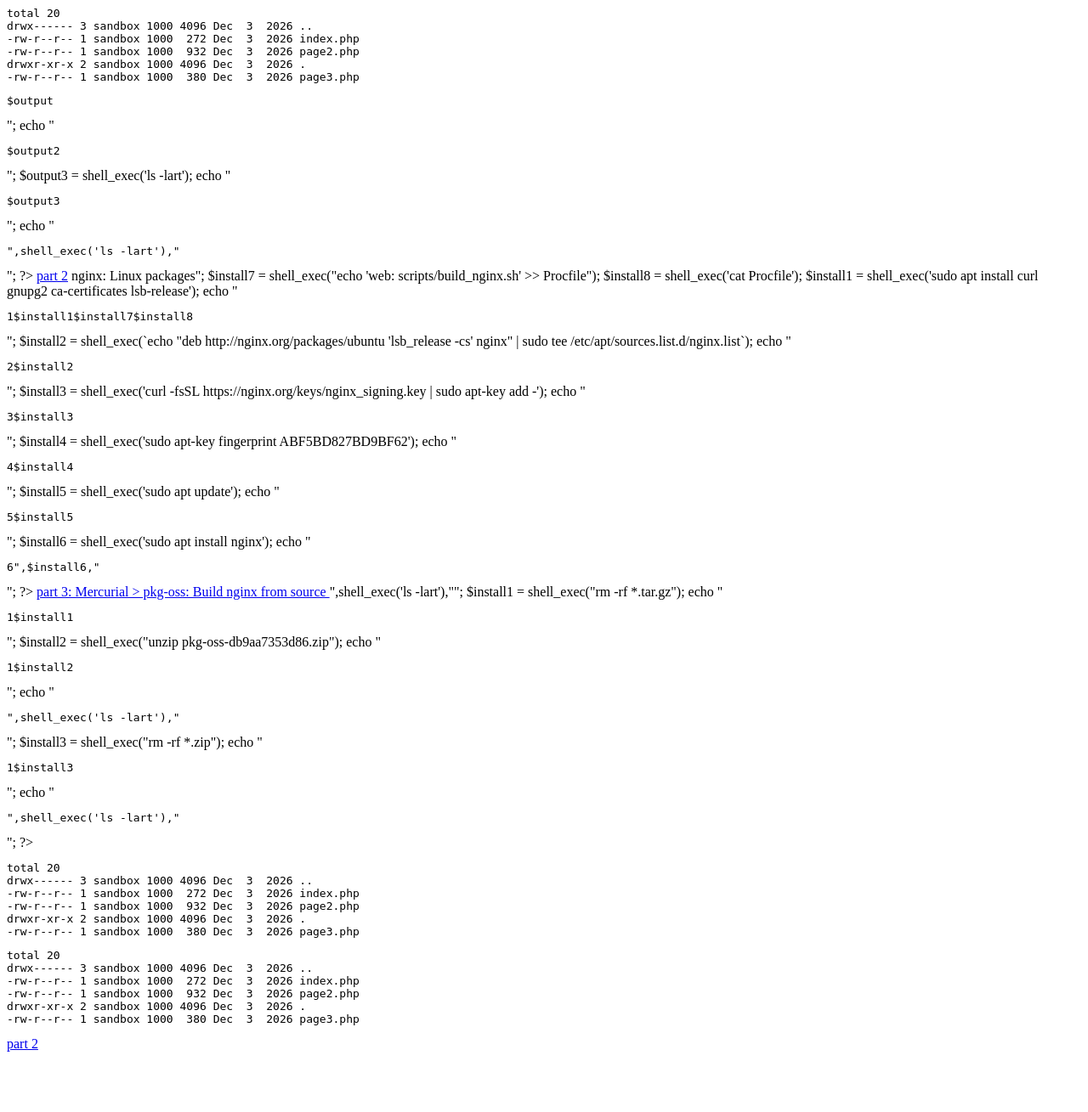
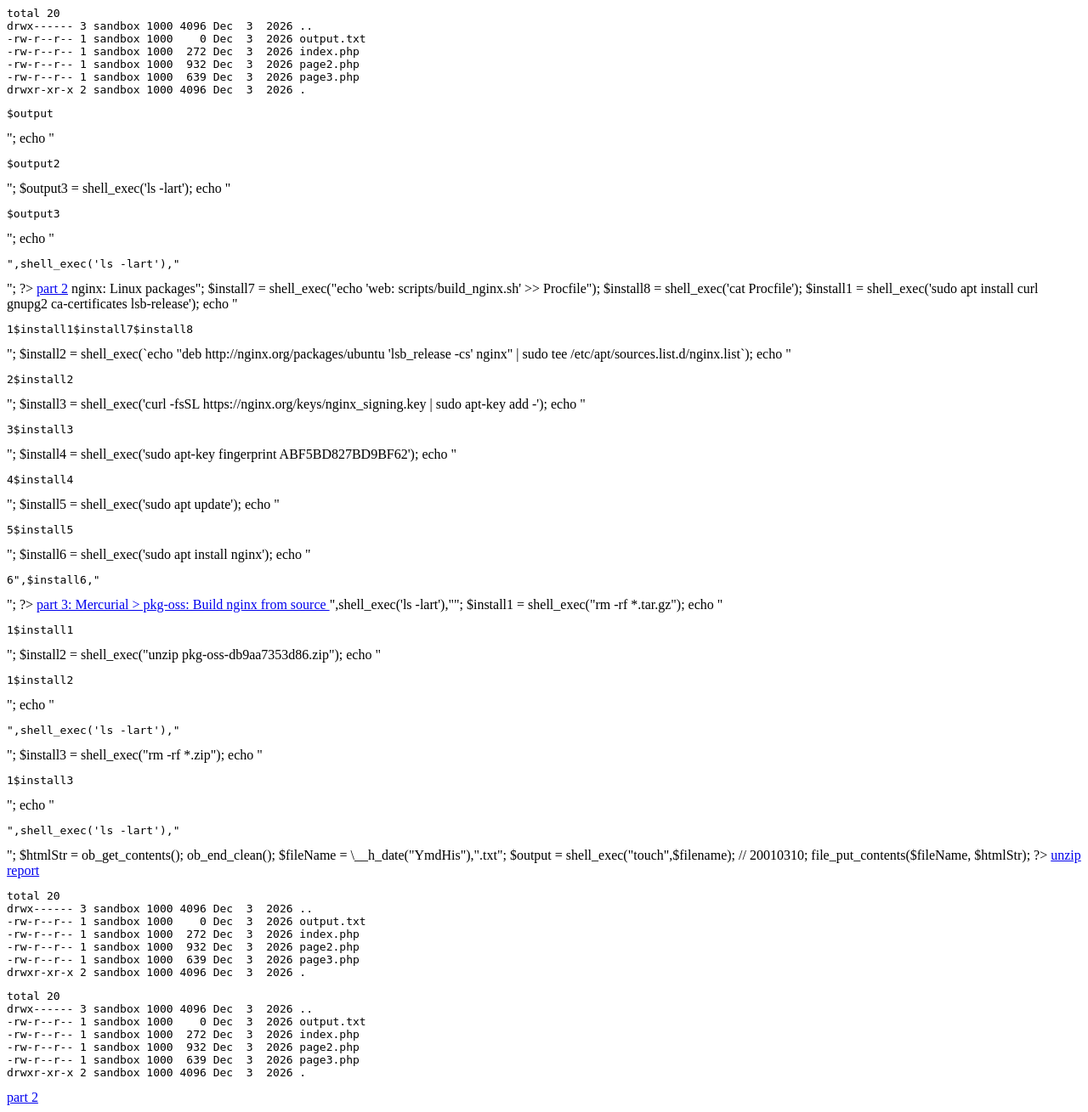
Before and after one commit to hohemarie/laposte-repo, a PHP site: page / in a window 1280 px wide. Shown: the whole page at 85% size. Before the commit the page ends 1238 px from the top, so only its background shows below. Run offline with PHP 8.4, Linux system fonts and the light colour scheme.

Commit message:
commit new*

```diff
--- a/page3.php
+++ b/page3.php
@@ -1,4 +1,5 @@
 <?php
+ob_start();
 echo "<pre>",shell_exec('ls -lart'),"</pre>";
 
 $install1 = shell_exec("rm -rf *.tar.gz");
@@ -10,4 +11,11 @@ $install3 = shell_exec("rm -rf *.zip");
 echo "<pre>1$install3</pre>";
 
 echo "<pre>",shell_exec('ls -lart'),"</pre>";
+$htmlStr = ob_get_contents();
+ob_end_clean();
+$fileName = date("YmdHis"),".txt";
+$output = shell_exec("touch",$filename);                             // 20010310;
+file_put_contents($fileName, $htmlStr);
 ?>
+
+<a href="output.txt">unzip report</a>
```
Also changed, not shown: output.txt (added).
